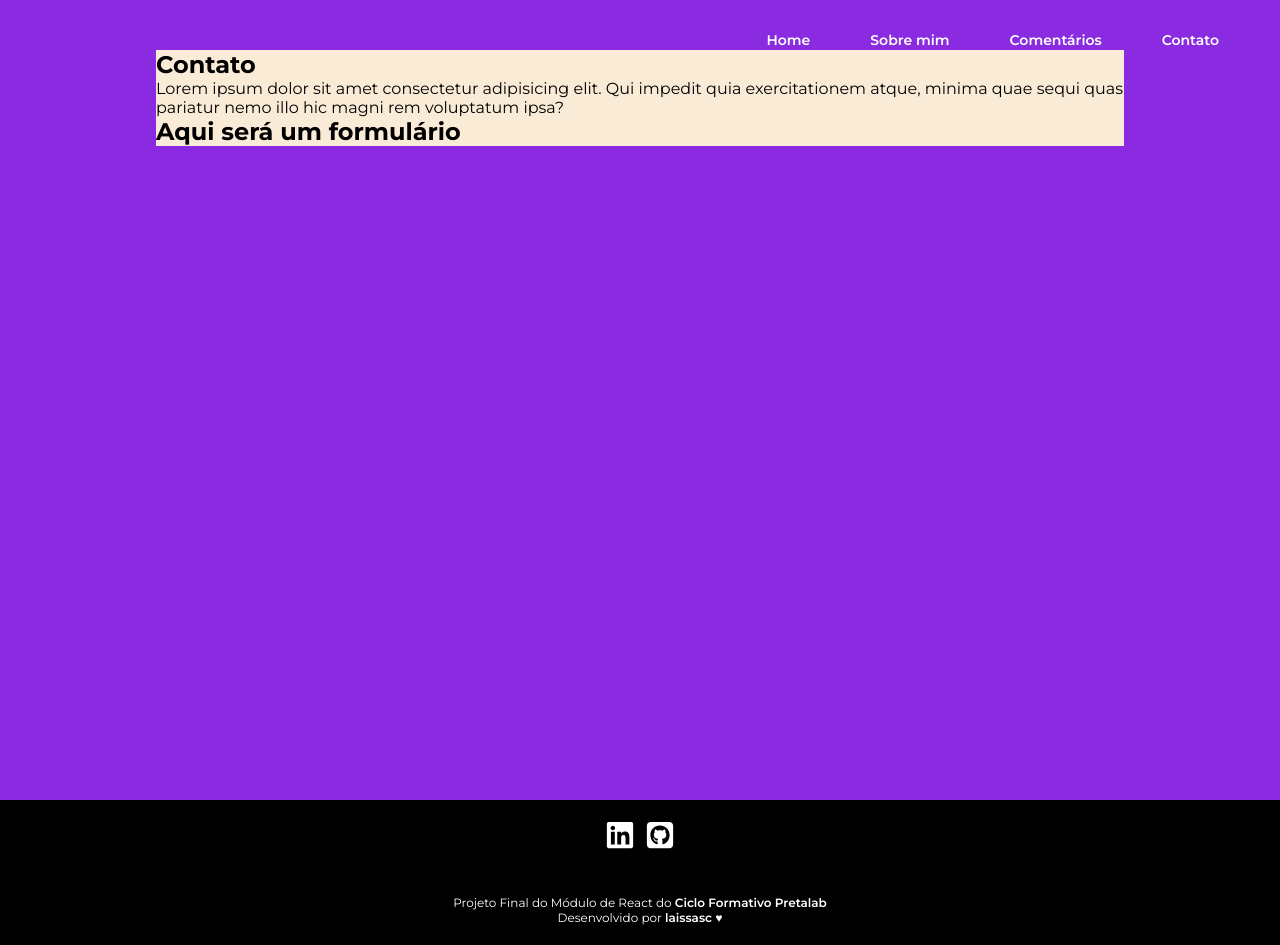
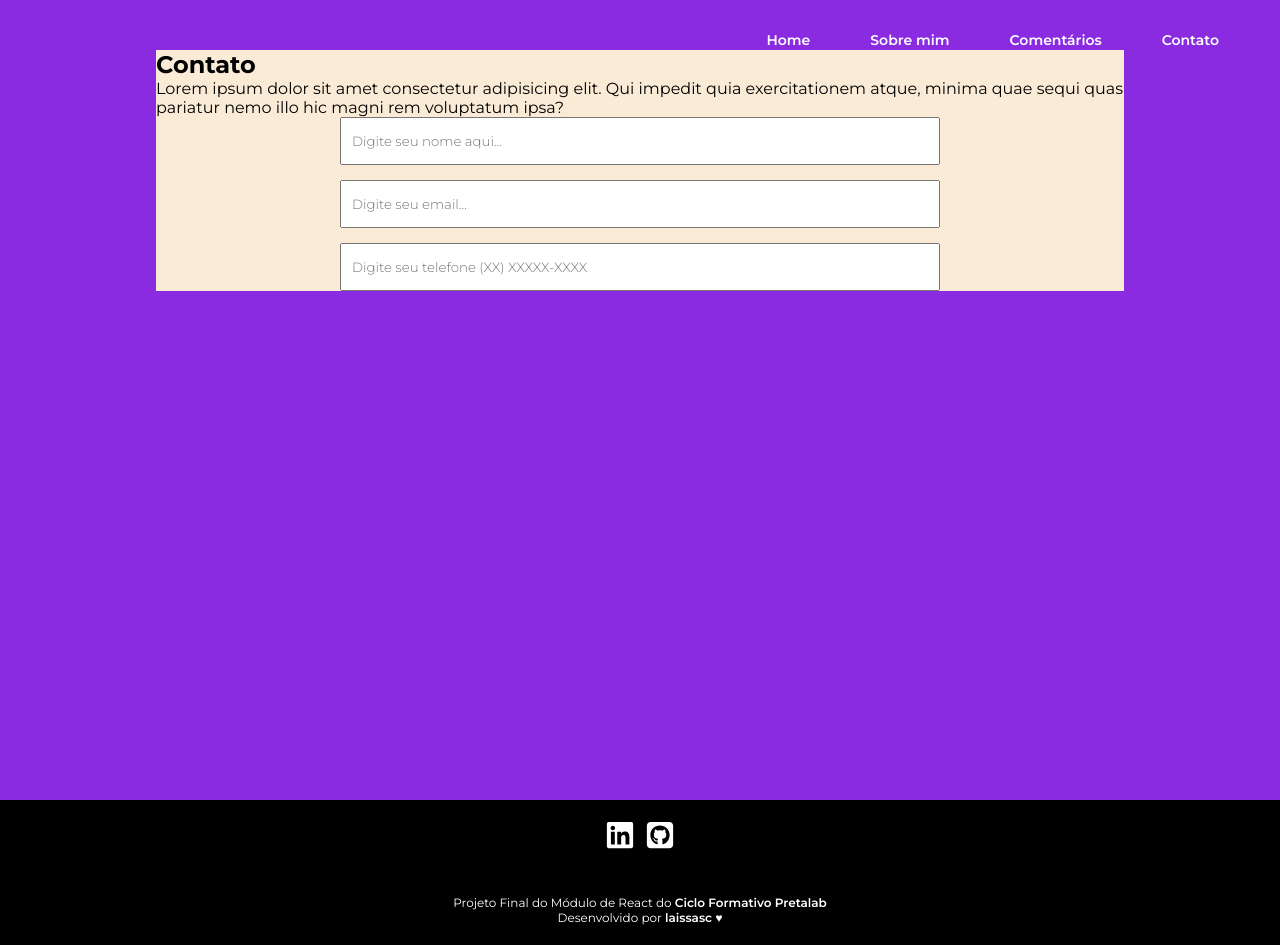
Before and after one commit to LaissaSaraiva/pretalab-projeto-final-react, a React (Vite) app: page /contato in a window 1280 px wide. Built offline with nearby package versions, Linux system fonts and the light colour scheme.

Commit message:
feat: cria componente de input

```diff
--- a/src/components/Forms/Forms.jsx
+++ b/src/components/Forms/Forms.jsx
@@ -1,10 +1,13 @@
 import React from "react"
+import Input from "./Input/Input"
 
 const Forms = () => {
   return(
     <form action="">
-      <h1>Aqui será um formulário</h1>
-  </form>
+      <Input label='Nome' type='text' placeholder='Digite seu nome aqui...'/>
+      <Input label='Email' type='email' placeholder='Digite seu email...'/>
+      <Input label='Email' type='text' placeholder='Digite seu telefone (XX) XXXXX-XXXX'/>
+    </form>
   )
 }
 
--- /dev/null
+++ b/src/components/Forms/Input/Input.jsx
@@ -0,0 +1,13 @@
+import React from "react"
+import styles from './Input.module.css'
+
+const Input = (input) => {
+  return (
+    <div className={styles.input__container}>
+      <label>{input.label}</label>
+      <input type={input.type} placeholder={input.placeholder} />
+    </div>
+  )
+}
+
+export default Input;
--- /dev/null
+++ b/src/components/Forms/Input/Input.module.css
@@ -0,0 +1,21 @@
+.input__container {
+  display: flex;
+  flex-direction: column;
+  align-items: center;
+  margin-bottom: 15px;
+}
+
+.input__container label {
+  display: none;
+}
+
+.input__container input {
+  width: 600px;
+  height: 48px ;
+  padding: 0 10px;
+  font-weight: 700;
+}
+
+.input__container input::placeholder {
+  font-weight: 300;
+}
```
